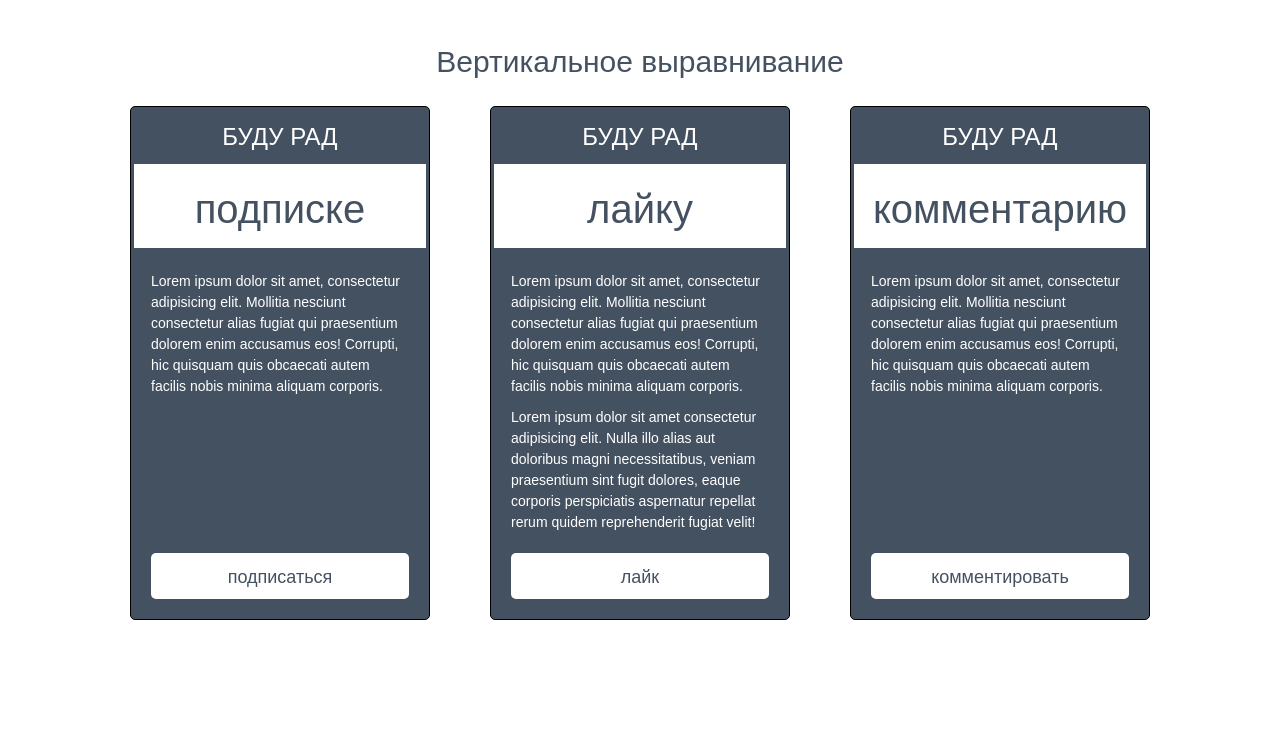
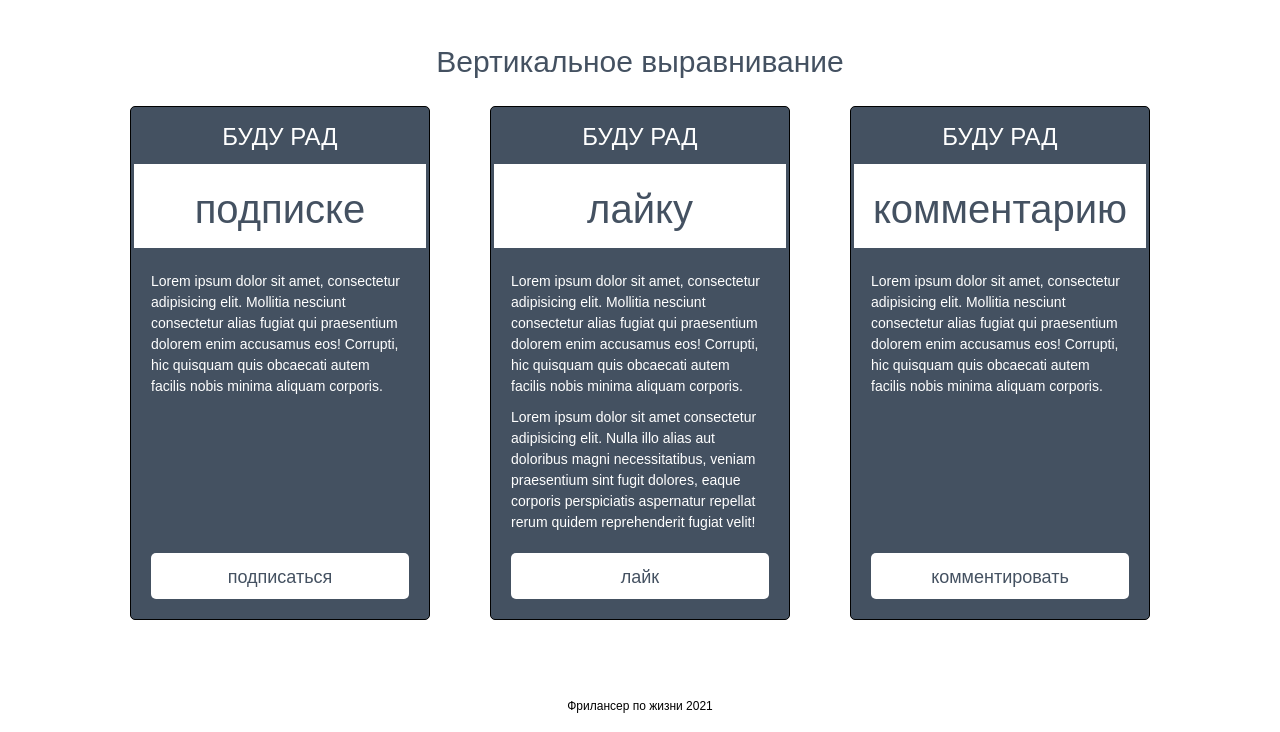
Before and after one commit to kunafin92/FlexBox, a plain HTML site: page flex/index.html in a window 1280 px wide. Shown: the part 1056-1788 px from the top of the page. Before the commit the page ends 1676 px from the top, so only its background shows below. Drawn offline with Linux system fonts and the light colour scheme.

Commit message:
Last Edition

```diff
--- a/flex/index.html
+++ b/flex/index.html
@@ -150,6 +150,9 @@
 			</div>
 		</div>
 	</div>
+	<footer>
+		Фрилансер по жизни 2021
+	</footer>
 </body>
 
 </html>
--- a/flex/scss/style.scss
+++ b/flex/scss/style.scss
@@ -211,5 +211,12 @@
       &__column3 {
       }
 }
-.tittle {
+
+footer{
+      text-align: center;
+      font-size: 12px;
+      margin: 0 auto;
+      padding: 80px 0px 20px 0px;
+      width: 1180px;
+
 }
```
Also changed, not shown: flex/css/style.css.
